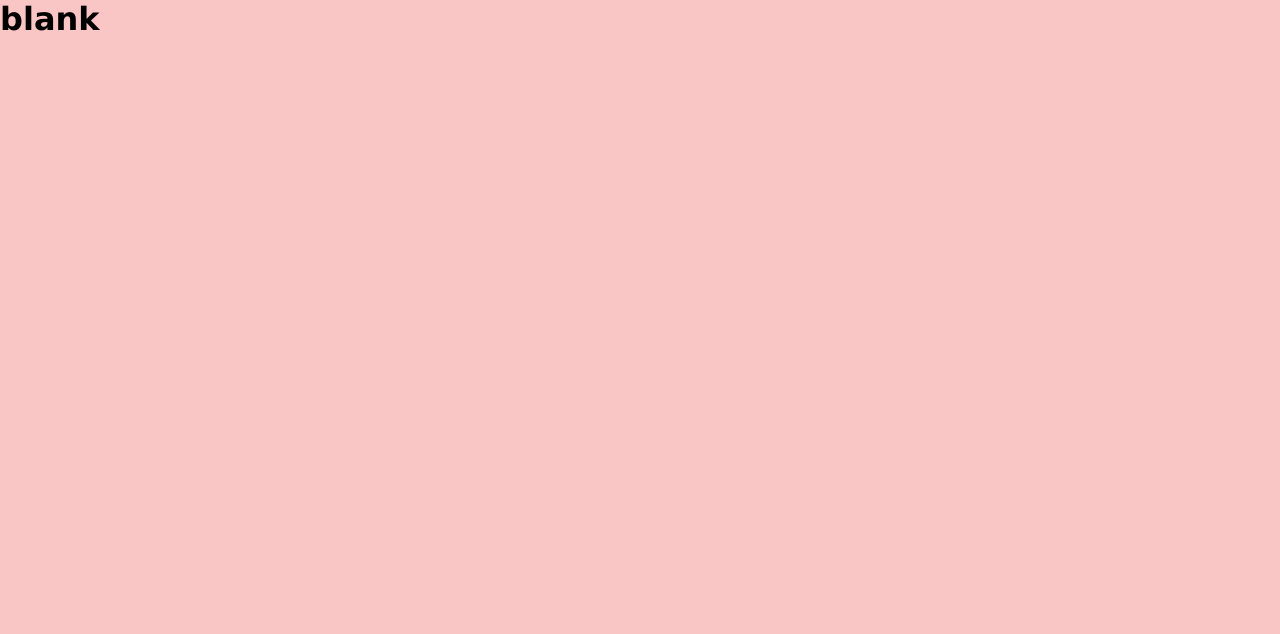
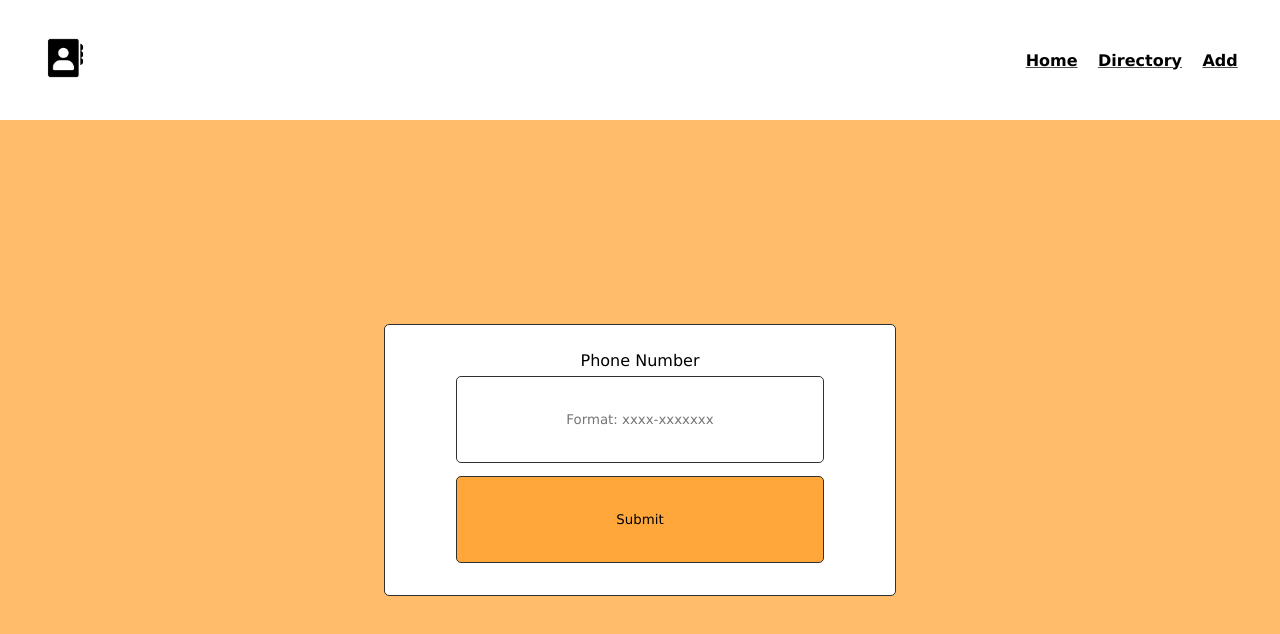
Before and after one commit to Rehman-codes/Phone-Directory, a React (Vite) app in the folder PD/PD_FE/: page /addPhoneNumber in a window 1280 px wide. Shown: the top 634 px of the page. Built offline with nearby package versions, Linux system fonts and the light colour scheme.

Commit message:
Completed UI for Home and Add Number

```diff
--- a/PD/PD_FE/package.json
+++ b/PD/PD_FE/package.json
@@ -11,7 +11,8 @@
   },
   "dependencies": {
     "react": "^18.3.1",
-    "react-dom": "^18.3.1"
+    "react-dom": "^18.3.1",
+    "react-router-dom": "^6.24.1"
   },
   "devDependencies": {
     "@types/react": "^18.3.3",
--- a/PD/PD_FE/src/App.css
+++ b/PD/PD_FE/src/App.css
@@ -10,3 +10,13 @@ html, body,#root {
   height: 100vh;
   width: 100vw;
 }
+
+
+section{
+    width: 100vw;
+    height: 85vh;
+    background-color: #ffbc6a;
+    display: flex;
+    align-items: center;
+    justify-content: center;
+}
--- a/PD/PD_FE/src/App.jsx
+++ b/PD/PD_FE/src/App.jsx
@@ -1,13 +1,23 @@
-import './App.css'
-
+import './App.css';
+import { BrowserRouter, Routes, Route } from 'react-router-dom';
+import MainNav from './components/NavBar/NavBar.jsx';
+import Home from './components/Home/Home.jsx';
+import Directory from './components/Directory/Directory.jsx';
+import AddNumber from './components/AddNumber/AddNumber.jsx';
 
 function App() {
-
   return (
     <>
-    <h1>blank</h1>
+      <BrowserRouter>
+        <MainNav />
+        <Routes>
+          <Route path='/' element={<Home />} />
+          <Route path='/viewDirectory' element={<Directory />} />
+          <Route path='/addPhoneNumber' element={<AddNumber />} />
+        </Routes>
+      </BrowserRouter>
     </>
   )
 }
 
-export default App
+export default App;
--- /dev/null
+++ b/PD/PD_FE/src/components/AddNumber/AddNumber.jsx
@@ -0,0 +1,31 @@
+import './addnumber.css';
+import { useState } from 'react';
+
+function AddNumber() {
+
+    const [number, setNumber] = useState("");
+
+    function handleSubmit(event){
+        event.preventDefault();
+        console.log("Submitted number:", number);
+    }
+
+    function handleChange(event){
+        setNumber(event.target.value);
+    }
+
+
+    return (
+        <>
+            <section>
+                <form id="add-number-form" onSubmit={handleSubmit}>
+                    <label htmlFor="phone">Phone Number</label>
+                    <input type="tel" id="phone" name="phone" pattern="[0-9]{4}-[0-9]{7}" required placeholder='Format: xxxx-xxxxxxx' onChange={handleChange} />
+                    <button type="submit">Submit</button>
+                </form>
+            </section>
+        </>
+    )
+}
+
+export default AddNumber;
--- /dev/null
+++ b/PD/PD_FE/src/components/AddNumber/addnumber.css
@@ -0,0 +1,31 @@
+#add-number-form {
+    display: flex;
+    flex-direction: column;
+    align-items: center;
+    justify-content: center;
+    height: 40%;
+    width: 40%;
+    background-color: white;
+    padding: 2%;
+    border-radius: 5px;
+    border: 1px solid rgb(48, 48, 48);
+}
+
+
+#add-number-form input,button{
+    height: 50%;
+    width: 80%;
+    text-align: center;
+    border-radius: 5px;
+    border: 1px solid rgb(48, 48, 48);
+    margin: 1.5%;
+}
+
+#add-number-form button{
+    cursor: pointer;
+    background-color: #ffa73b;
+}
+
+#add-number-form button:hover{
+    background-color: #ff8c00;
+}
--- /dev/null
+++ b/PD/PD_FE/src/components/Directory/Directory.jsx
@@ -0,0 +1,12 @@
+
+function Directory() {
+    return (
+        <>
+            <section>
+                <h3>No contacts added yet!</h3>
+            </section>
+        </>
+    )
+}
+
+export default Directory;
--- /dev/null
+++ b/PD/PD_FE/src/components/Home/Home.jsx
@@ -0,0 +1,12 @@
+
+function Home() {
+    return (
+        <>
+            <section>
+                <h1>Add, View, Update and Delete Your Contacts!</h1>
+            </section>
+        </>
+    )
+}
+
+export default Home;
--- /dev/null
+++ b/PD/PD_FE/src/components/NavBar/NavBar.jsx
@@ -0,0 +1,22 @@
+import { Link } from 'react-router-dom';
+import logo from '../../assets/fav.png';
+import './navbar.css';
+
+function NavBar() {
+    return (
+        <>
+            <nav>
+                <div>
+                <Link to='/' > <img src={logo} alt="logo" /></Link>
+                </div>
+                <div>
+                    <Link to='/' >Home</Link>
+                    <Link to='/viewDirectory'>Directory</Link>
+                    <Link to='/addPhoneNumber'>Add</Link>
+                </div>
+            </nav>
+        </>
+    )
+}
+
+export default NavBar;
--- /dev/null
+++ b/PD/PD_FE/src/components/NavBar/navbar.css
@@ -0,0 +1,36 @@
+nav {
+    width: 100vw;
+    height: 15vh;
+    background-color: #ffffff;
+    display: flex;
+    flex-direction: row;
+    align-items: center;
+    justify-content: space-around;
+  }
+
+
+
+  nav div img{
+    height: 70%;
+    width: 8%;
+  }
+
+  nav div a{
+    text-decoration-color: #4D4D4D;
+    color: #000000;
+    font-weight: bold;
+    margin: 2%;
+  }
+
+  nav div:first-child{
+    height: 80%;
+    width: 50%;
+    display: flex;
+    align-items: center;
+  }
+
+  nav div:last-child{
+    width: 40%;
+    display: flex;
+    justify-content: flex-end;
+  }
```
Also changed, not shown: PD/PD_FE/src/assets/fav.png (added), 1 other file (tests, documents, lock files or other folders).
